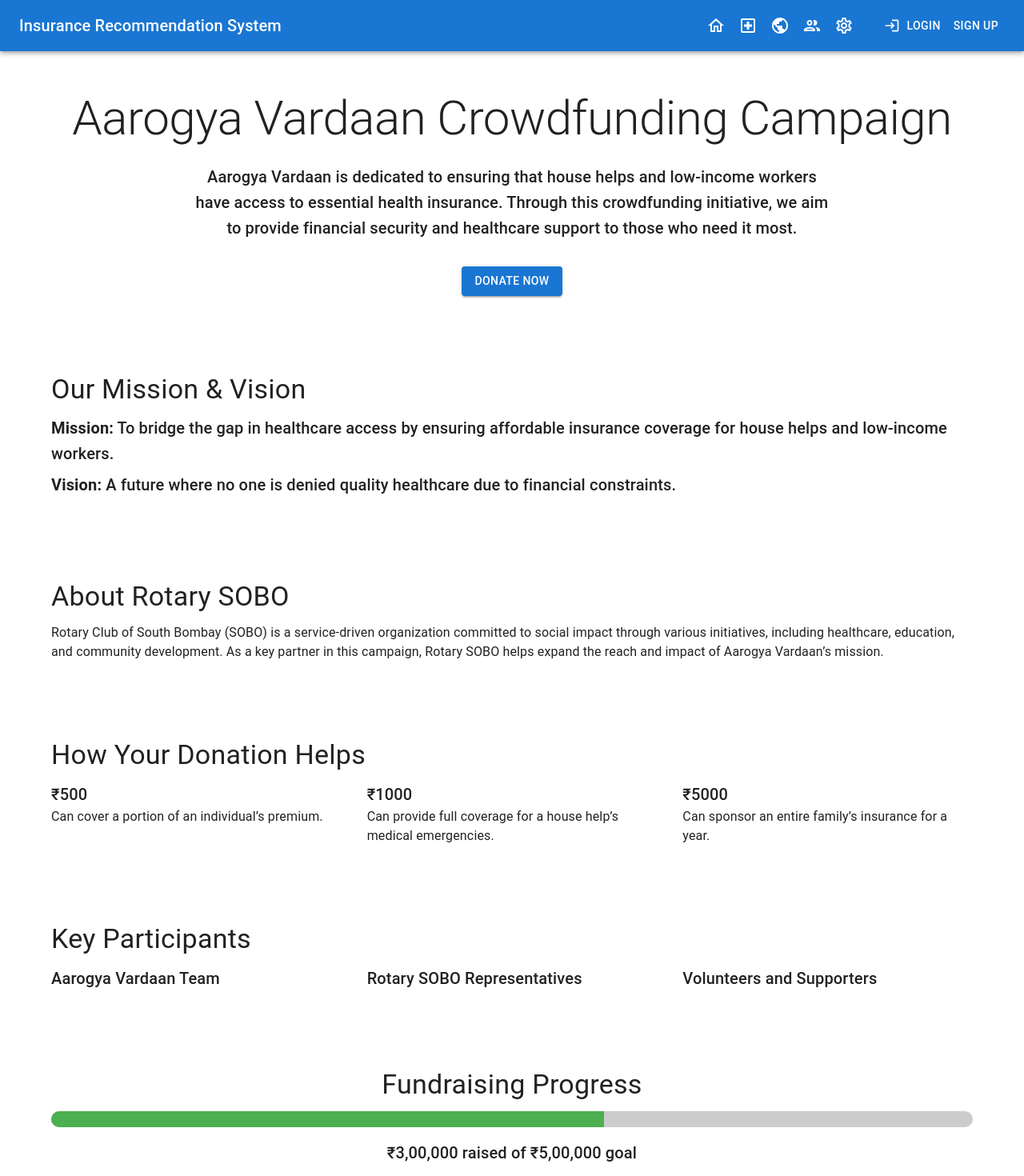
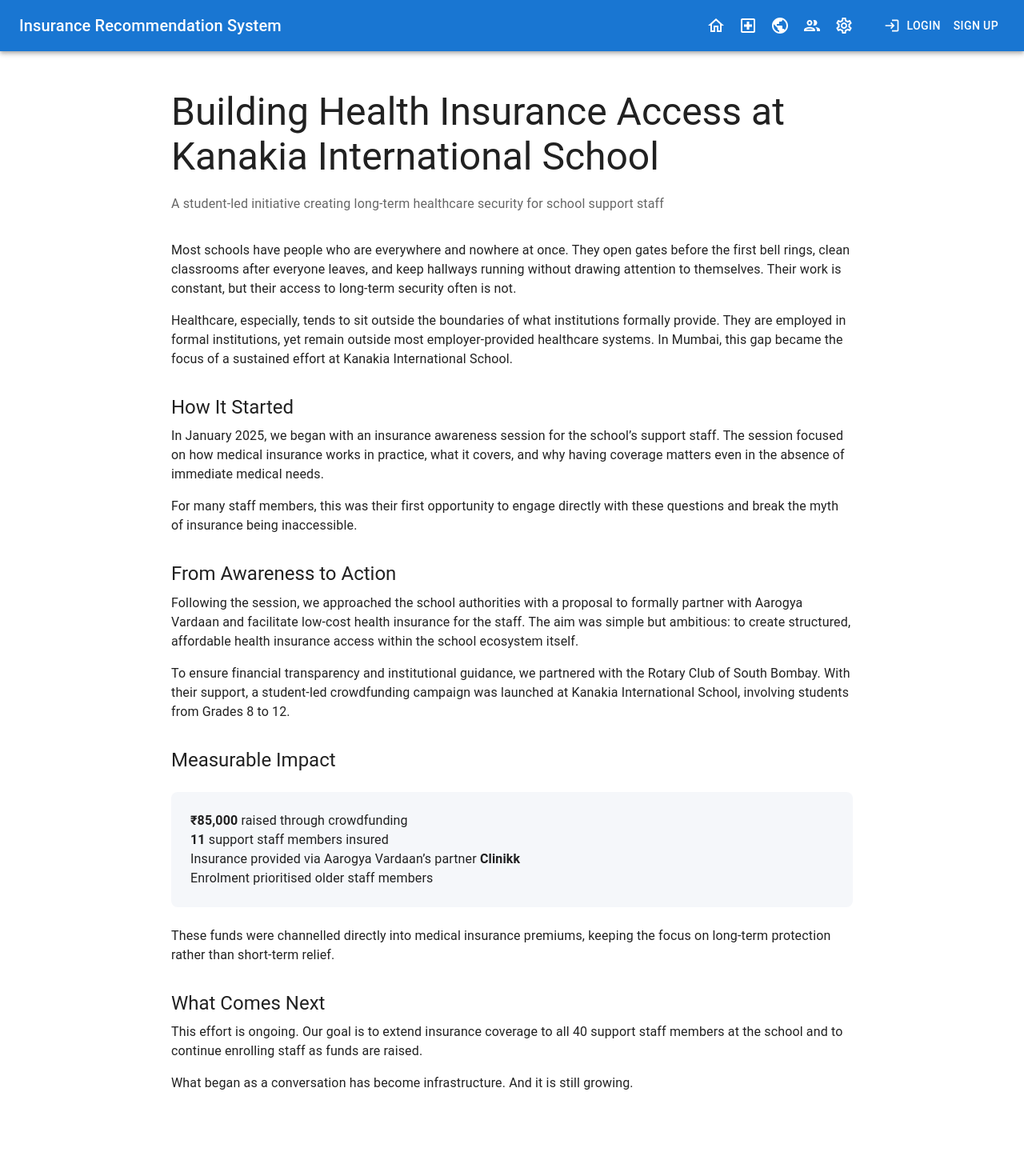
Before and after one commit to arihaniyer9/insurance_recommendation_chatbot_frontend, a React (Create React App) app: page /crowd in a window 1280 px wide. Shown: the top 1470 px of the page at 80% size. Built offline with nearby package versions, Linux system fonts and the light colour scheme.

Commit message:
Enhance CrowdFunding page with campaign details
Added detailed content about the crowdfunding campaign for health insurance at Kanakia International School, including impact stories and future goals.

```diff
--- a/src/pages/CrowdFunding.jsx
+++ b/src/pages/CrowdFunding.jsx
@@ -16,6 +16,105 @@
   return (
     <div>
       <Navbar />
+
+      {/* Featured Impact Story */}
+<Container maxWidth="md" sx={{ py: 6 }}>
+  <Typography variant="h3" gutterBottom>
+    Building Health Insurance Access at Kanakia International School
+  </Typography>
+
+  <Typography
+    variant="subtitle1"
+    color="text.secondary"
+    sx={{ mb: 4 }}
+  >
+    A student-led initiative creating long-term healthcare security for school support staff
+  </Typography>
+
+  <Typography paragraph>
+    Most schools have people who are everywhere and nowhere at once. They open gates before the first bell rings,
+    clean classrooms after everyone leaves, and keep hallways running without drawing attention to themselves.
+    Their work is constant, but their access to long-term security often is not.
+  </Typography>
+
+  <Typography paragraph>
+    Healthcare, especially, tends to sit outside the boundaries of what institutions formally provide.
+    They are employed in formal institutions, yet remain outside most employer-provided healthcare systems.
+    In Mumbai, this gap became the focus of a sustained effort at Kanakia International School.
+  </Typography>
+
+  <Typography variant="h5" gutterBottom sx={{ mt: 4 }}>
+    How It Started
+  </Typography>
+
+  <Typography paragraph>
+    In January 2025, we began with an insurance awareness session for the school’s support staff.
+    The session focused on how medical insurance works in practice, what it covers, and why having
+    coverage matters even in the absence of immediate medical needs.
+  </Typography>
+
+  <Typography paragraph>
+    For many staff members, this was their first opportunity to engage directly with these questions
+    and break the myth of insurance being inaccessible.
+  </Typography>
+
+  <Typography variant="h5" gutterBottom sx={{ mt: 4 }}>
+    From Awareness to Action
+  </Typography>
+
+  <Typography paragraph>
+    Following the session, we approached the school authorities with a proposal to formally partner
+    with Aarogya Vardaan and facilitate low-cost health insurance for the staff.
+    The aim was simple but ambitious: to create structured, affordable health insurance access
+    within the school ecosystem itself.
+  </Typography>
+
+  <Typography paragraph>
+    To ensure financial transparency and institutional guidance, we partnered with the Rotary Club
+    of South Bombay. With their support, a student-led crowdfunding campaign was launched at
+    Kanakia International School, involving students from Grades 8 to 12.
+  </Typography>
+
+  <Typography variant="h5" gutterBottom sx={{ mt: 4 }}>
+    Measurable Impact
+  </Typography>
+
+  <Box
+    sx={{
+      backgroundColor: '#f5f7fa',
+      p: 3,
+      borderRadius: 2,
+      my: 3
+    }}
+  >
+    <Typography><strong>₹85,000</strong> raised through crowdfunding</Typography>
+    <Typography><strong>11</strong> support staff members insured</Typography>
+    <Typography>
+      Insurance provided via Aarogya Vardaan’s partner <strong>Clinikk</strong>
+    </Typography>
+    <Typography>
+      Enrolment prioritised older staff members
+    </Typography>
+  </Box>
+
+  <Typography paragraph>
+    These funds were channelled directly into medical insurance premiums, keeping the focus
+    on long-term protection rather than short-term relief.
+  </Typography>
+
+  <Typography variant="h5" gutterBottom sx={{ mt: 4 }}>
+    What Comes Next
+  </Typography>
+
+  <Typography paragraph>
+    This effort is ongoing. Our goal is to extend insurance coverage to all 40 support staff members
+    at the school and to continue enrolling staff as funds are raised.
+  </Typography>
+
+  <Typography paragraph>
+    What began as a conversation has become infrastructure. And it is still growing.
+  </Typography>
+</Container>
 
       {/* Hero Section */}
       <Container maxWidth="lg" sx={{ textAlign: 'center', py: 6 }}>
```
